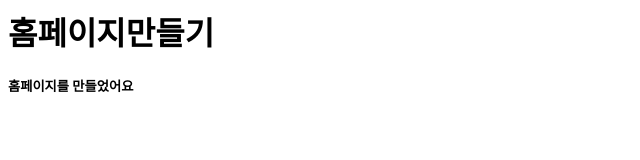
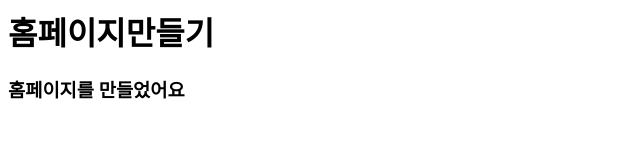
Before and after one commit to guswotls/earnest, a plain HTML site: page index.html in a window 1280 px wide. Shown: the whole page, without its empty margins (0-640 px from the left). Drawn offline with Linux system fonts and the light colour scheme.

Commit message:
수정본2

```diff
--- a/index.html
+++ b/index.html
@@ -2,6 +2,6 @@
 <head>
 <body>
 <h1>홈페이지만들기</h1>
-<h5>홈페이지를 만들었어요</h5>
+<h3>홈페이지를 만들었어요</h3>
 </head>
 </html>
```
